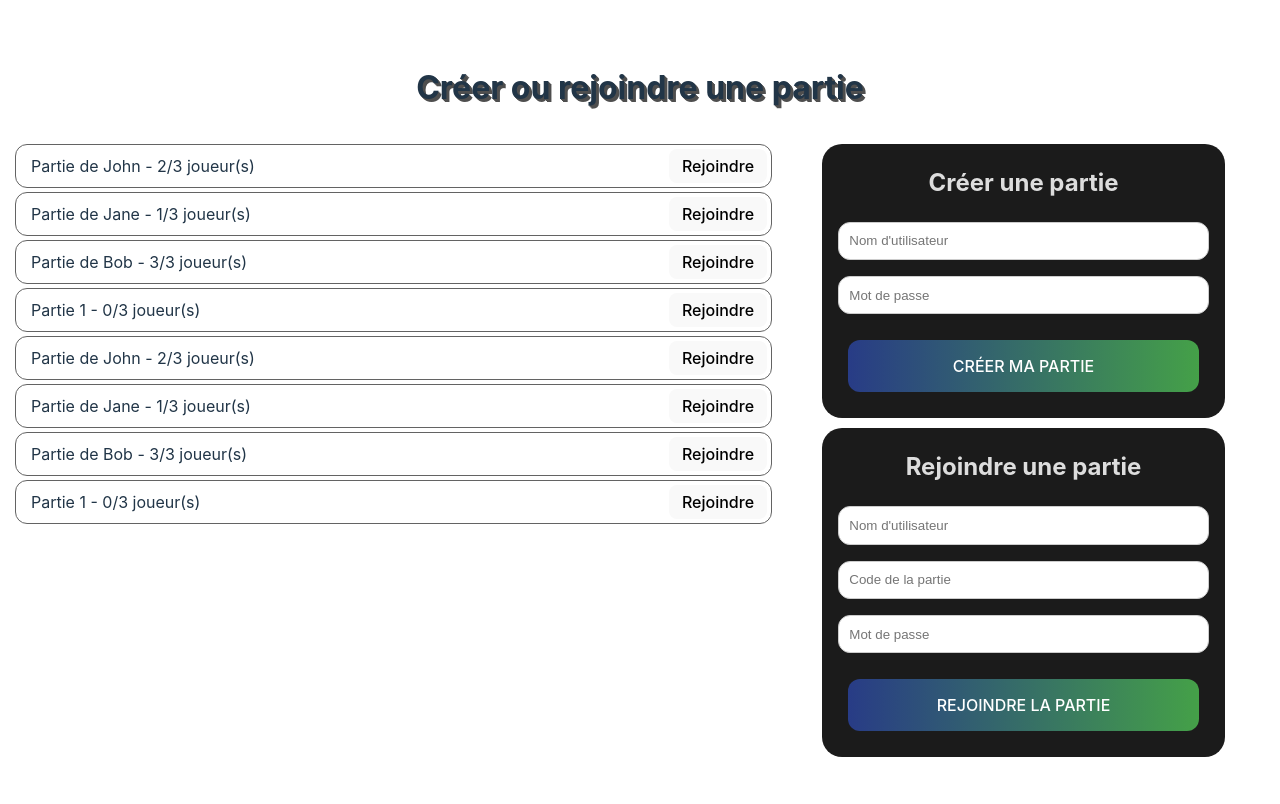
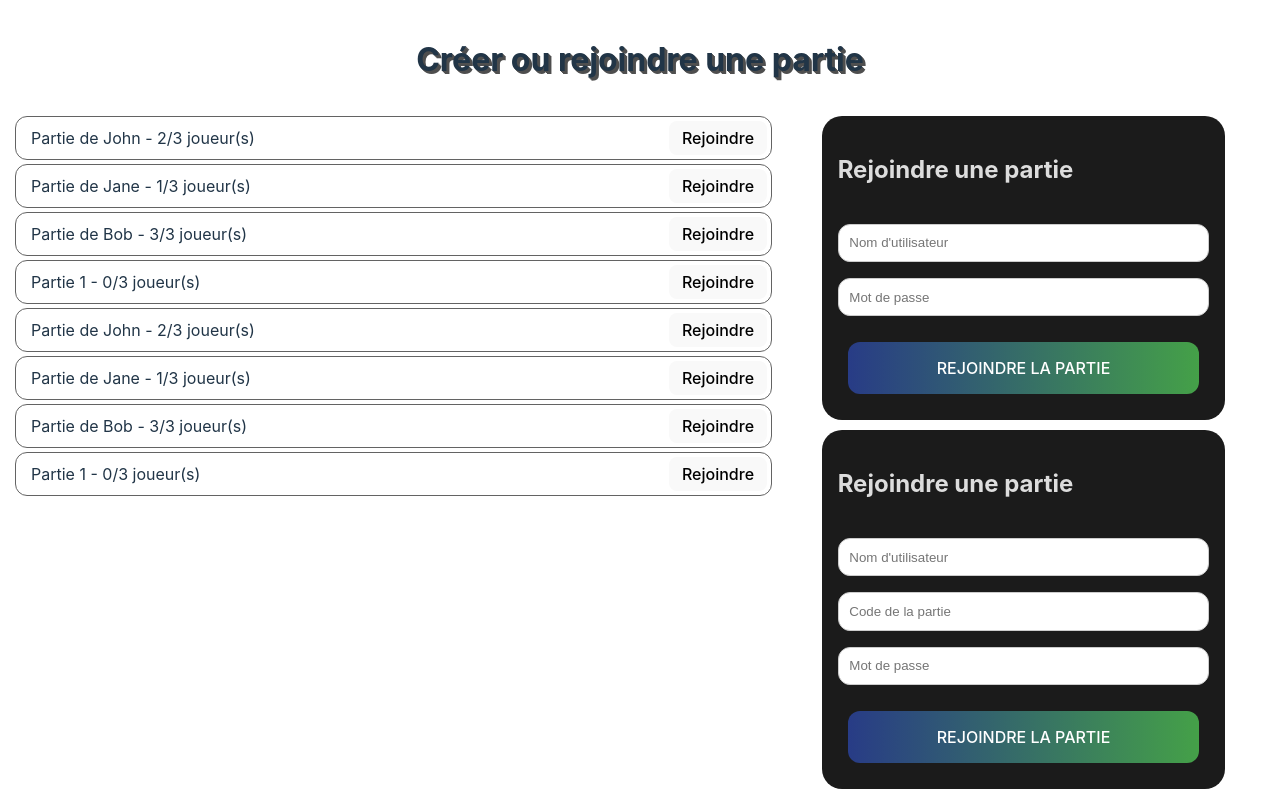
Before and after one commit to GalaxyGuess/GalaxyGuessFront, a Vue app: page /join in a window 1280 px wide. Built offline with nearby package versions, Linux system fonts and the light colour scheme.

Commit message:
add auth logic

```diff
--- a/package.json
+++ b/package.json
@@ -9,6 +9,9 @@
     "preview": "vite preview"
   },
   "dependencies": {
+    "@vueuse/core": "^10.9.0",
+    "jose": "^5.2.4",
+    "surrealdb.js": "^1.0.0-beta.3",
     "vue": "^3.4.21",
     "vue-router": "^4.3.0"
   },
--- /dev/null
+++ b/src/components/gameAuth/CreateForm.vue
@@ -0,0 +1,27 @@
+<script setup lang="ts">
+import GalaxyForm from './GalaxyForm.vue';
+import { createGame, joinGame } from "../../stores/GameAuth";
+import { useLocalStorage } from "@vueuse/core";
+import { ref } from 'vue';
+
+const username = useLocalStorage("form_username", "");
+const password = ref("");
+
+async function verifyFormAndCreateGame() {
+    const result = await createGame(username.value, password.value);
+}
+
+</script>
+
+<template>
+    <GalaxyForm class="create">
+        <h2>Rejoindre une partie</h2>
+        <input type="text" placeholder="Nom d'utilisateur" :value="username">
+        <input type="text" placeholder="Mot de passe" :value="password">
+        <button @click="verifyFormAndCreateGame">Rejoindre la partie</button>
+    </GalaxyForm>
+</template>
+
+<style lang="scss">
+
+</style>
--- /dev/null
+++ b/src/components/gameAuth/GalaxyForm.vue
@@ -0,0 +1,70 @@
+<script setup lang="ts">
+
+</script>
+
+<template>
+    <form class="galaxy-form">
+        <slot />
+    </form>
+</template>
+
+<style lang="scss">
+
+.galaxy-form {
+    display: flex;
+    color: #ddd;
+    flex-direction: column;
+    min-width: 40ch;
+    max-width: 90vw;
+    width: 50%;
+    gap: 1em;
+    background: #1b1b1b;
+    border-radius: 20px;
+    padding: 1em;
+    margin: 0;
+}
+
+.galaxy-form button {
+    color: #000;
+    background: #fff;
+    transition: all ease-in-out .2s;
+
+
+    background-image: linear-gradient(to right, #283c86 0%, #45a247  51%, #283c86  100%);
+    margin: 10px;
+    padding: 15px 45px;
+    text-align: center;
+    text-transform: uppercase;
+    background-size: 200% auto;
+    color: white;
+    border-radius: 12px;
+    //display: block;
+}
+
+.galaxy-form button:hover {
+    border-color: #ddd;
+    outline: 1.5px solid gold;
+    outline-offset: 2px;
+
+    background-position: right center;
+    color: #fff;
+    text-decoration: none;
+}
+
+.galaxy-form input {
+    padding: 0.80em;
+    color: #ddd;
+    border: 1.5px solid #ccc;
+    border-radius: 12px;
+    outline: none;
+    transition: all ease-in-out .2s;
+}
+
+.galaxy-form input:focus  {
+    outline: 1.5px solid gold;
+    outline-offset: 2px;
+    background-color: #414141;
+    color: black;
+}
+
+</style>
--- /dev/null
+++ b/src/components/gameAuth/JoinForm.vue
@@ -0,0 +1,35 @@
+<script setup lang="ts">
+import GalaxyForm from './GalaxyForm.vue';
+import { joinGame } from "../../stores/GameAuth";
+import { useLocalStorage } from "@vueuse/core";
+import { ref } from 'vue';
+
+const username = useLocalStorage("form_username", "");
+const gameId = ref("");
+const password = ref("");
+const needGameId = ref(false);
+
+async function verifyFormAndJoinGame() {
+    if (gameId.value.length == 0) {
+        needGameId.value = true;
+        return;
+    }
+    const result = await joinGame(username.value, password.value, gameId.value);
+}
+
+</script>
+
+<template>
+    <GalaxyForm class="join">
+        <h2>Rejoindre une partie</h2>
+        <input type="text" placeholder="Nom d'utilisateur" :value="username">
+        <input type="text" placeholder="Code de la partie" :value="gameId">
+
+        <input type="text" placeholder="Mot de passe" :value="password">
+        <button @click="verifyFormAndJoinGame">Rejoindre la partie</button>
+    </GalaxyForm>
+</template>
+
+<style lang="scss">
+
+</style>
--- a/src/pages/Join.vue
+++ b/src/pages/Join.vue
@@ -1,5 +1,7 @@
 <script setup lang="ts">
 import { useRouter } from 'vue-router';
+import CreateForm from "../components/gameAuth/CreateForm.vue";
+import JoinForm from "../components/gameAuth/JoinForm.vue";
 
 const router = useRouter();
 
@@ -12,7 +14,6 @@ const joinGame = () => {
     console.log('joinGame');
     router.push('/play');
 };
-
 
 </script>
 
@@ -29,20 +30,8 @@ const joinGame = () => {
             <li>Partie de Bob - 3/3 joueur(s)     <button>Rejoindre</button></li>
             <li>Partie 1 - 0/3 joueur(s)          <button>Rejoindre</button></li>
         </ul>
-        <form class="galaxy-form create">
-            <h2>Créer une partie</h2>
-            <input type="text" placeholder="Nom d'utilisateur">
-            <input type="text" placeholder="Mot de passe">
-            <button @click="createGame">Créer ma partie</button>
-        </form>
-        <form class="galaxy-form join">
-            <h2>Rejoindre une partie</h2>
-            <input type="text" placeholder="Nom d'utilisateur">
-            <input type="text" placeholder="Code de la partie">
-            <input type="text" placeholder="Mot de passe">
-            <button @click="joinGame">Rejoindre la partie</button>
-        </form>
-
+        <CreateForm/>
+        <JoinForm/>
     </main>
 </template>
 
--- /dev/null
+++ b/src/stores/GameAuth.ts
@@ -0,0 +1,41 @@
+import { computed, ref } from "vue";
+import { decodeJwt } from "jose";
+import { computedAsync, useLocalStorage } from "@vueuse/core";
+
+const API_URL = "";
+export const gameTokenRaw = useLocalStorage<null|string>("game_token_raw", null, {});
+
+export const isDecodingGameToken = ref(false);
+
+export const gameToken = computedAsync(async () => {
+    if (gameTokenRaw?.value == null) return null;
+    return decodeJwt(gameTokenRaw.value);
+}, null, isDecodingGameToken);
+
+type ErrorResponse = {
+    error: any
+}
+
+type CreateGameResponse = {
+    jwt: string,
+}
+
+export async function createGame(username:string, password:string) {
+    const res:ErrorResponse|CreateGameResponse = await fetch(API_URL+"/")
+                        .then(r=>r.json())
+                        .catch(e=>({error: e}));
+    if ("error" in res) {
+        return
+    }
+    gameTokenRaw.value = res.jwt;
+}
+
+export async function joinGame(username:string, password:string, gameId:string) {
+    const res:ErrorResponse|CreateGameResponse = await fetch(API_URL+"/")
+                        .then(r=>r.json())
+                        .catch(e=>({error: e}));
+    if ("error" in res) {
+        return res
+    }
+    gameTokenRaw.value = res.jwt;
+}
```
Also changed, not shown: 1 other file (tests, documents, lock files or other folders).
